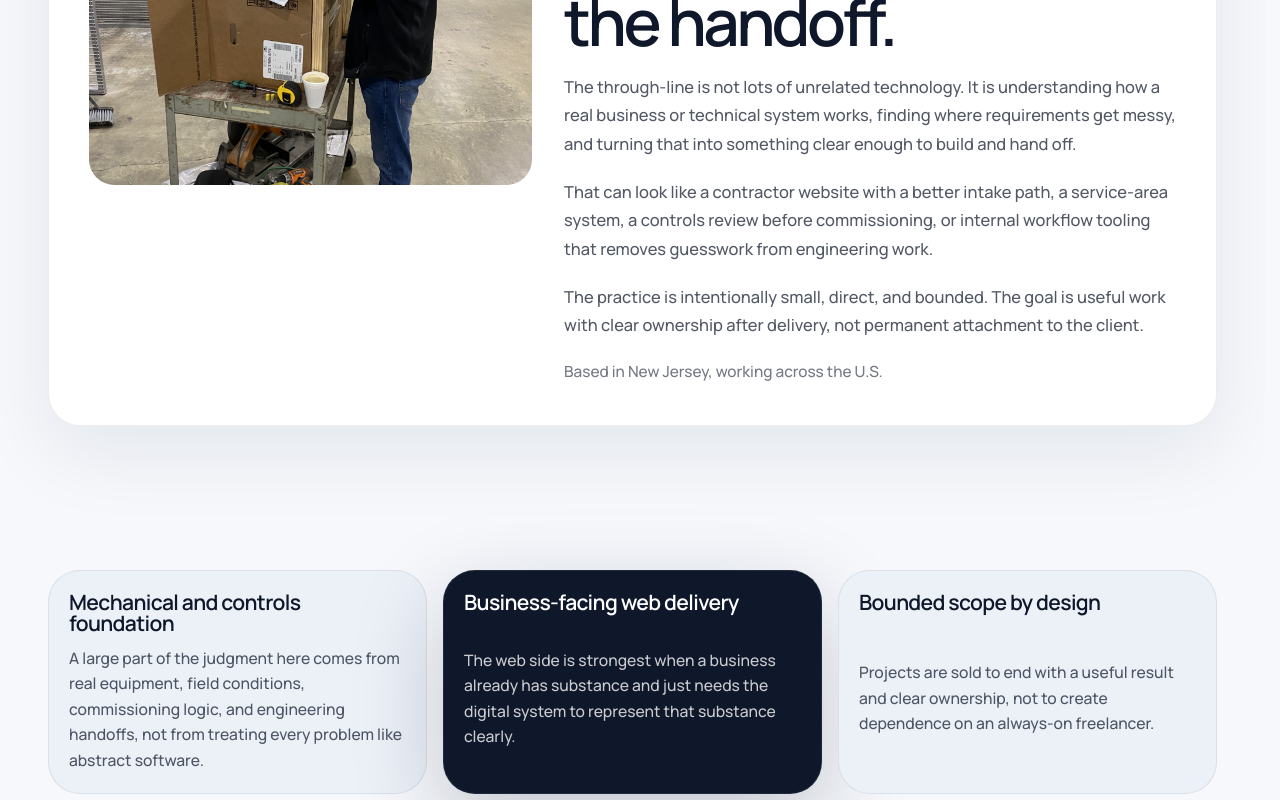
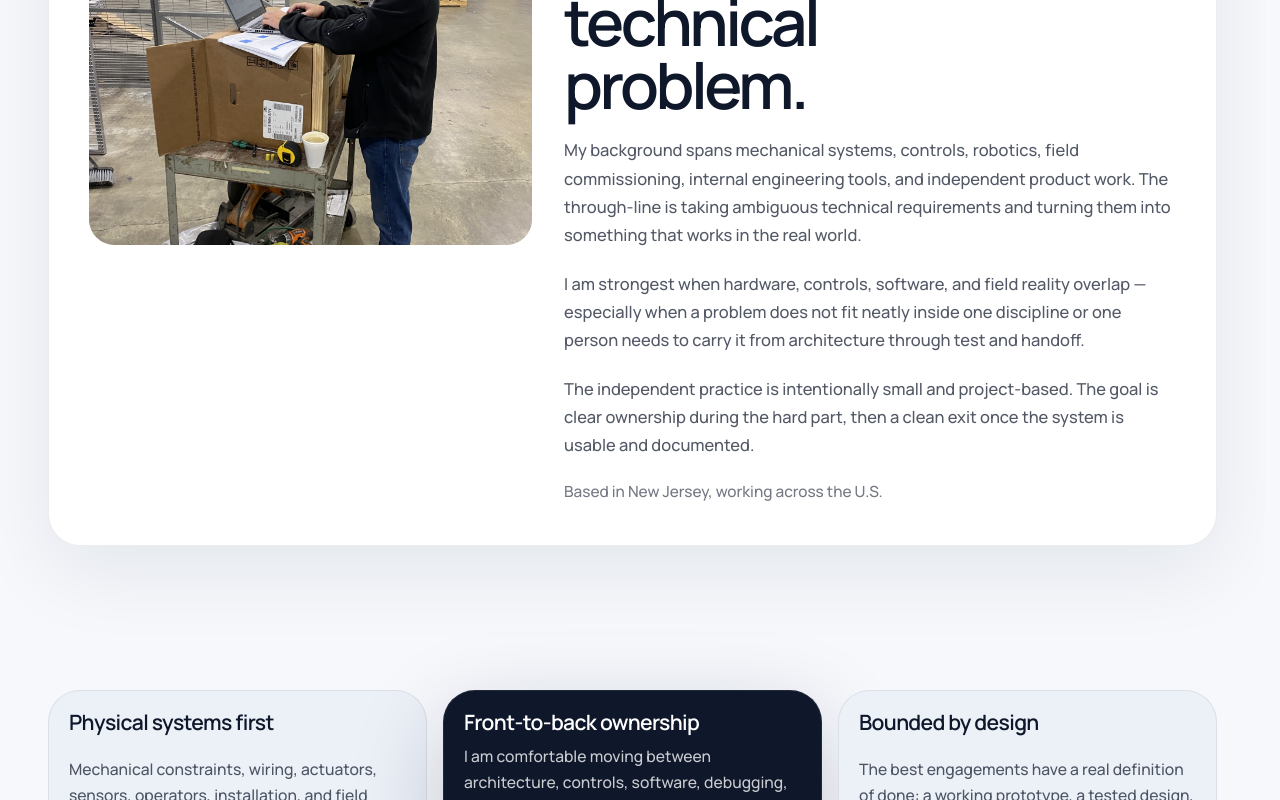
Before and after one commit to lhumphries16/portfolio-site, a React (Vite) app: page /about in a window 1280 px wide. Shown: the part 540-1340 px from the top of the page. Built offline with nearby package versions, Linux system fonts and the light colour scheme.

Commit message:
rewrite site positioning around product systems engineering

```diff
--- a/src/data/site-content/content.ts
+++ b/src/data/site-content/content.ts
@@ -2,25 +2,21 @@ import { getScheduleLink } from '../profile';
 
 export const siteContent = {
   home: {
-    title: 'Serious websites and digital systems for established businesses that do real work.',
+    title: 'I build the systems between an idea and a working machine.',
     intro: [
-      'Tre builds professional websites, intake flows, and practical digital systems for established service businesses and local brands that already have substance.',
-      'When the problem sits closer to the machine, the sequence, or the engineering handoff, the same practice also takes on scoped controls work with a defined deliverable.',
+      'Product and systems engineering across physical equipment, controls, automation, test systems, and the software around them.',
+      'I work best on bounded technical problems where someone needs a clear owner from fuzzy requirements through prototype, commissioning, and handoff.',
     ],
     reputationPoints: [
-      { label: 'Web engagements', value: 'Typically start around $3,000' },
-      { label: 'Delivery model', value: 'Fixed scope, fixed fee, clean handoff' },
-      { label: 'Controls work', value: 'Senior review or design on defined problems' },
+      { label: 'Core strength', value: 'End-to-end technical ownership' },
+      { label: 'Best fit', value: 'Complex physical + software systems' },
+      { label: 'Delivery model', value: 'Scoped project, tested result, clean handoff' },
     ],
-    webPoints: [
-      'Fixed-scope website and search foundation',
-      'Client-owned launch, documentation, and handoff',
-      'Digital systems that fit the business instead of dressing around it',
-    ],
-    controlsPoints: [
-      'One system, panel, machine, or workflow per engagement',
-      'Senior review or design clarity without open-ended ownership',
-      'Useful findings, design notes, and handoff-ready deliverables',
+    capabilityPoints: [
+      'Product development — architecture, prototypes, electromechanical systems, embedded hardware and software',
+      'Controls & automation — PLC/HMI, VFDs, BAS, Modbus/BACnet, commissioning and troubleshooting',
+      'Test & diagnostic systems — fixtures, automated test workflows, field tooling and validation',
+      'Engineering software — internal tools, data systems, and software around physical operations',
     ],
   },
   web: {
@@ -77,31 +73,31 @@ export const siteContent = {
     ],
   },
   about: {
-    title: 'One practice that stays close to the business, the system, and the handoff.',
+    title: 'A product and systems engineer who likes owning the whole technical problem.',
     paragraphs: [
-      'The through-line is not lots of unrelated technology. It is understanding how a real business or technical system works, finding where requirements get messy, and turning that into something clear enough to build and hand off.',
-      'That can look like a contractor website with a better intake path, a service-area system, a controls review before commissioning, or internal workflow tooling that removes guesswork from engineering work.',
-      'The practice is intentionally small, direct, and bounded. The goal is useful work with clear ownership after delivery, not permanent attachment to the client.',
+      'My background spans mechanical systems, controls, robotics, field commissioning, internal engineering tools, and independent product work. The through-line is taking ambiguous technical requirements and turning them into something that works in the real world.',
+      'I am strongest when hardware, controls, software, and field reality overlap — especially when a problem does not fit neatly inside one discipline or one person needs to carry it from architecture through test and handoff.',
+      'The independent practice is intentionally small and project-based. The goal is clear ownership during the hard part, then a clean exit once the system is usable and documented.',
     ],
     pillars: [
       {
-        title: 'Mechanical and controls foundation',
-        body: 'A large part of the judgment here comes from real equipment, field conditions, commissioning logic, and engineering handoffs, not from treating every problem like abstract software.',
+        title: 'Physical systems first',
+        body: 'Mechanical constraints, wiring, actuators, sensors, operators, installation, and field conditions are part of the design — not afterthoughts around the software.',
       },
       {
-        title: 'Business-facing web delivery',
-        body: 'The web side is strongest when a business already has substance and just needs the digital system to represent that substance clearly.',
+        title: 'Front-to-back ownership',
+        body: 'I am comfortable moving between architecture, controls, software, debugging, documentation, and commissioning when that is what it takes to get the system over the line.',
       },
       {
-        title: 'Bounded scope by design',
-        body: 'Projects are sold to end with a useful result and clear ownership, not to create dependence on an always-on freelancer.',
+        title: 'Bounded by design',
+        body: 'The best engagements have a real definition of done: a working prototype, a tested design, a commissioning result, or a handoff-ready technical package.',
       },
     ],
   },
   contact: {
-    title: 'Start with the real problem.',
+    title: 'Bring me the technical problem.',
     intro:
-      'Choose the path that matches the work. If it helps to send context first, use the outline form and Tre can reply directly with the next step.',
+      'If the work crosses hardware, controls, software, test, or field operations and needs a clear owner, send the current situation and what a good finished state would look like.',
   },
   offers: [
     {
@@ -158,6 +154,7 @@ export const siteContent = {
 } as const;
 
 export const ctaLinks = {
+  project: getScheduleLink('project'),
   web: getScheduleLink('web'),
   controls: getScheduleLink('controls'),
 } as const;
```
